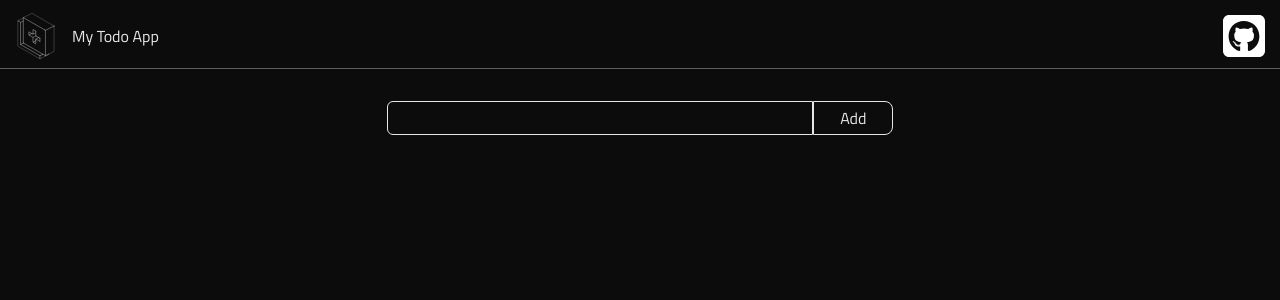
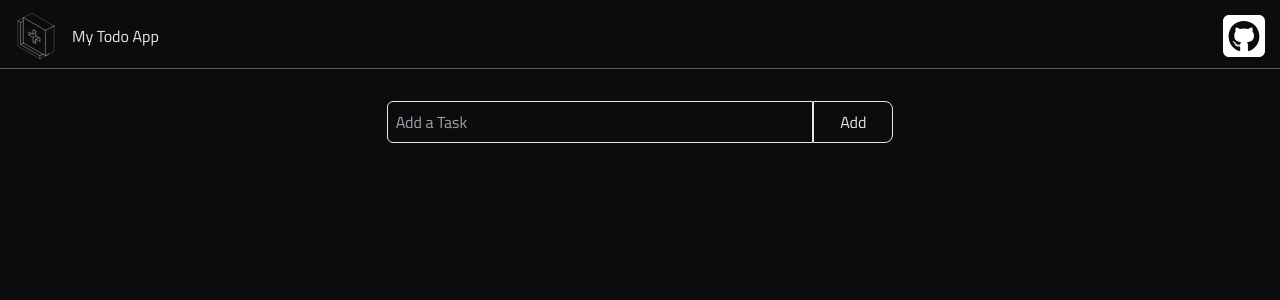
Before and after one commit to OlaiwonAbdullahi/My-Todo-App, a React (Vite) app: page / in a window 1280 px wide. Shown: the top 300 px of the page. Built offline with nearby package versions, Linux system fonts and the light colour scheme.

Commit message:
update Form.jsx

```diff
--- a/src/components/Form.jsx
+++ b/src/components/Form.jsx
@@ -1,7 +1,11 @@
 export default function Form() {
   return (
     <div className="mt-8 flex justify-center font-titalium">
-      <input type="text" className="bg-bgColor  border rounded-l-md w-1/3" />
+      <input
+        type="text"
+        placeholder="Add a Task"
+        className="bg-bgColor  border rounded-l-md w-1/3 text-textColor p-2 "
+      />
       <button className="border border-textColor rounded-e-lg p-1 w-20">
         Add
       </button>
```
